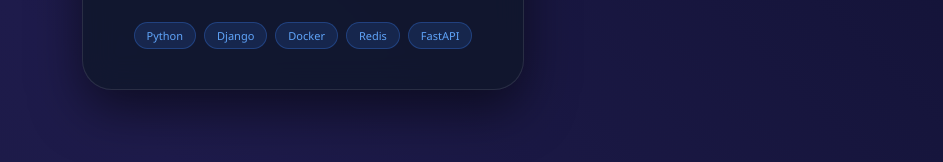
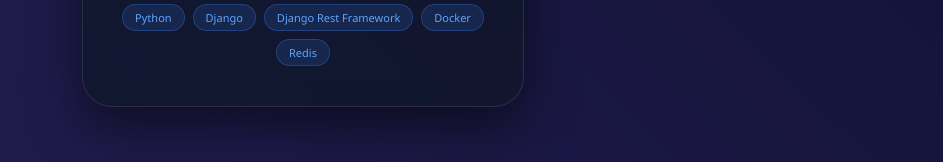
Before and after one commit to MrPERFECT0004/muhammad.github.io, a plain HTML site: page index.html in a window 1280 px wide. Shown: the part 638-800 px from the top of the page, without its empty margins (337-1280 px from the left). Drawn offline with Linux system fonts and the light colour scheme.

Commit message:
Update index.html

```diff
--- a/index.html
+++ b/index.html
@@ -173,9 +173,9 @@
         <div class="tech-stack">
             <span class="chip">Python</span>
             <span class="chip">Django</span>
+            <span class="chip">Django Rest Framework</span>
             <span class="chip">Docker</span>
             <span class="chip">Redis</span>
-            <span class="chip">FastAPI</span>
         </div>
     </div>
 
```
